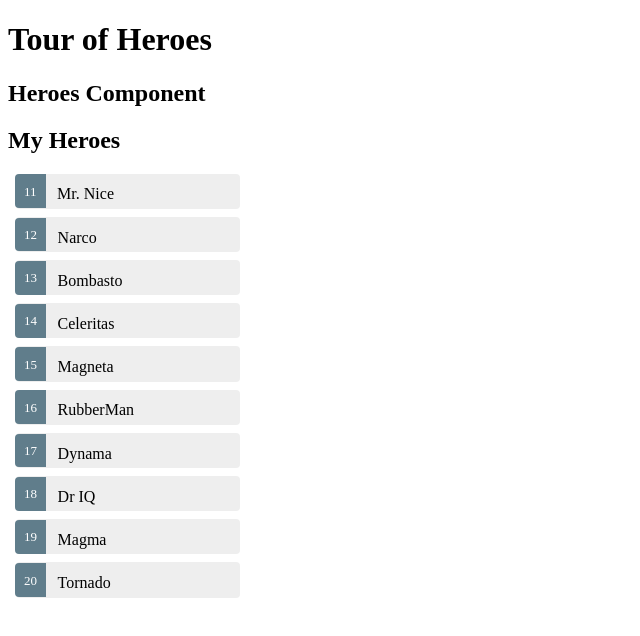
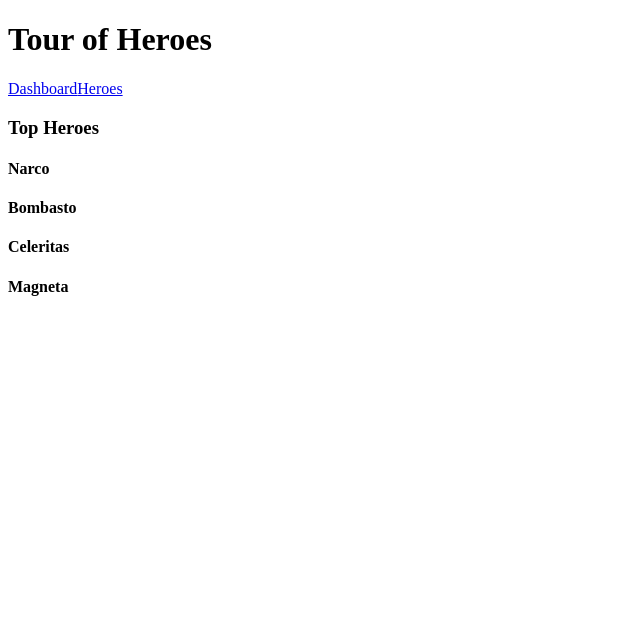
Before and after one commit to mouse329/HeroList, an Angular app: page /dashboard in a window 1280 px wide. Shown: the top 636 px of the page, without its empty margins (0-640 px from the left). Built offline with nearby package versions, Linux system fonts and the light colour scheme.

Commit message:
Section 6: got "Can't bind to 'hero' since it isn't a known property of 'my-hero-detail'."

```diff
--- a/src/app/app.component.ts
+++ b/src/app/app.component.ts
@@ -4,7 +4,11 @@
     selector:'my-app',
     template:`
         <h1>{{title}}</h1>
-        <my-heroes></my-heroes>
+        <nav>
+            <a routerLink="/dashboard">Dashboard</a>
+            <a routerLink="/heroes">Heroes</a>
+        </nav>
+        <router-outlet></router-outlet>
     `
 })
 
--- /dev/null
+++ b/src/app/dashboard.component.html
@@ -0,0 +1,8 @@
+<h3>Top Heroes</h3>
+<div class="grid grid-pad">
+    <div *ngFor="let hero of heroes" class="col-1-4">
+        <div class="module hero">
+            <h4>{{hero.name}}</h4>
+        </div>
+    </div>
+</div>
--- /dev/null
+++ b/src/app/dashboard.component.ts
@@ -0,0 +1,22 @@
+import { Component, OnInit } from '@angular/core';
+
+import { HeroService } from './hero.service';
+import { Hero } from './hero';
+
+
+@Component({
+    moduleId: module.id,
+    selector: 'my-dashboard',
+    templateUrl: './dashboard.component.html'
+})
+
+export class DashboardComponent implements OnInit {
+    heroes: Hero[] = [];
+
+    constructor(private heroservice: HeroService){}
+
+    ngOnInit(): void{
+        this.heroservice.getHeroes()
+            .then(heroes => this.heroes = heroes.slice(1,5));
+    }
+}
--- /dev/null
+++ b/src/app/hero-detail.component.html
@@ -0,0 +1,9 @@
+        <div *ngIf="hero">
+            <h3>{{hero.name}} details!</h3>
+            <div><label>id: </label>{{hero.id}}</div>
+            <div>
+                <label>name: </label>
+                <input [(ngModel)]="hero.name" placeholder="name"/>
+            </div>
+            <button (click)="goBack()">Back</button>
+        </div>
--- a/src/app/hero-detail.component.ts
+++ b/src/app/hero-detail.component.ts
@@ -1,20 +1,32 @@
-import { Component, Input } from '@angular/core';
-import { Hero } from './hero';
+import 'rxjs/add/operator/switchmap';
+import { Component, OnInit } from '@angular/core';
+import { ActivatedRoute, Params} from '@angular/router';
+import { Location } from '@angular/common';
 
+import { HeroService  } from './hero.service';
+import { Hero } from './hero'
 @Component({
+    moduleId: module.id,
     selector: 'my-hero-detail',
-    template:`
-        <div *ngIf="hero">
-            <h3>{{hero.name}} details!</h3>
-            <div><label>id: </label>{{hero.id}}</div>
-            <div>
-                <label>name: </label>
-                <input [(ngModel)]="hero.name" placeholder="name"/>
-            </div>
-        </div>
-    `
+    templateUrl: './hero-detail.component.html',
 })
-export class HeroDetailComponent{
-    @Input()
+export class HeroDetailComponent implements OnInit{
     hero: Hero;
+
+    constructor(
+        private heroService: HeroService,
+        private route: ActivatedRoute,
+        private location: Location
+    ){}
+
+    ngOnInit():void{
+        this.route.params
+            .switchMap((params: Params) => this.heroService.getHero(+params['id']))
+            .subscribe(hero => this.hero = hero);
+    }
+
+    goBack(): void{
+        this.location.back();
+    }
+
 }
--- a/src/app/hero.service.ts
+++ b/src/app/hero.service.ts
@@ -15,4 +15,9 @@
             setTimeout(() => resolve(this.getHeroes()),2000);
         })
     }
+
+    getHero(id: number): Promise<Hero>{
+        return this.getHeroes()
+                   .then(heroes => heroes.find(hero => hero.id === id))
+    }
 }
```
Also changed, not shown: src/app/app.module.ts (+19 -2 lines).
